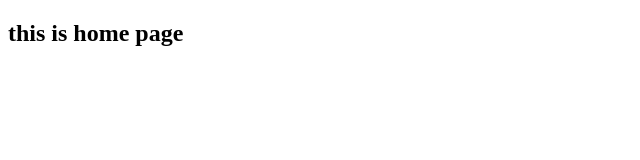
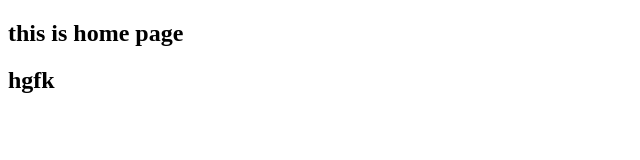
Before and after one commit to t346gguj/saeed9999, a plain HTML site: page index.html in a window 1280 px wide. Shown: the full height of the page, 0-640 px from the left. Drawn offline with Linux system fonts and the light colour scheme.

Commit message:
greate page

```diff
--- a/index.html
+++ b/index.html
@@ -12,7 +12,13 @@
 
 
 </footer>
+<header>
 
+
+<h2>hgfk</h2>
+
+
+</header>
 
 
 </body>
```
